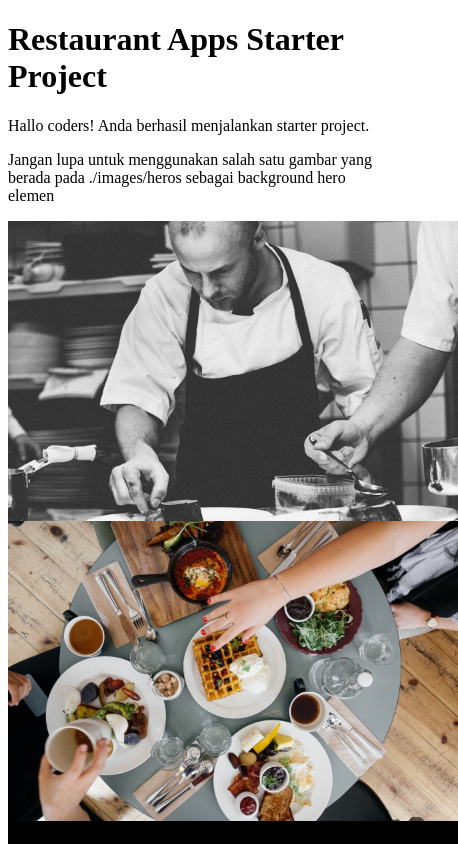
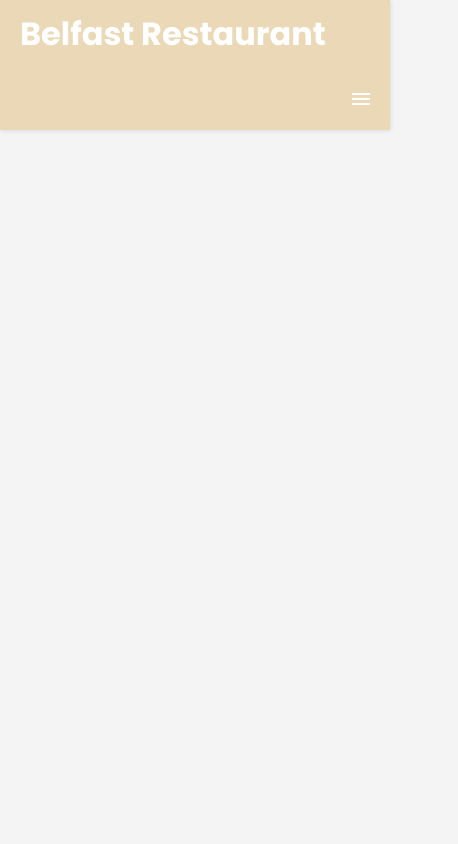
Before and after one commit to HendP/SubmissionKatalogRestoran, a website built with webpack: page src/templates/index.html in a window 390 px wide. Shown: the top 844 px of the page, 458 px wide, since content can reach past the window. Built offline with nearby package versions, Linux system fonts and the light colour scheme; files whose address does not match are found by name.

Commit message:
add header navigation

```diff
--- a/src/scripts/index.js
+++ b/src/scripts/index.js
@@ -1,4 +1,5 @@
 import 'regenerator-runtime'; /* for async await transpile */
 import '../styles/main.css';
+import '../styles/responsive.css';
 
 console.log('Hello Coders! :)');
--- a/src/styles/main.css
+++ b/src/styles/main.css
@@ -1,3 +1,126 @@
-img {
-    display: block;
+* {
+  font-family: "Poppins", sans-serif;
+  padding: 0;
+  margin: 0;
+  box-sizing: border-box;
 }
+
+body,
+html {
+  background-color: #f4f4f4;
+  margin: 0;
+  padding: 0;
+  width: 100%;
+  height: 100%;
+}
+
+/* header */
+
+header {
+  background-color: #ebd8b7;
+  width: 100%;
+  position: fixed;
+  box-shadow: 1px 1px 4px 0 rgba(0, 0, 0, 0.1);
+  z-index: 2;
+}
+
+header ul {
+  margin: 0;
+  padding: 0;
+  list-style: none;
+  overflow: hidden;
+}
+
+header li a {
+  color: white;
+  display: block;
+  padding: 10px 20px;
+  text-decoration: none;
+}
+
+header li a:hover {
+  background-color: #fad9a0;
+  font-weight: bold;
+}
+
+header .title {
+  display: block;
+  padding: 10px 20px;
+  color: white;
+  float: left;
+  text-decoration: none;
+}
+
+/* navigation */
+
+header .navigation {
+  clear: both;
+  max-height: 0;
+  transition: max-height 0.2s ease-out;
+}
+
+/* navigation icon hamburger */
+
+header .hamburger-icon {
+  float: right;
+  position: relative;
+  padding: 30px 20px;
+  cursor: pointer;
+  display: inline-block;
+  user-select: none;
+}
+
+header .hamburger-icon .navicon {
+  width: 18px;
+  display: block;
+  background: white;
+  height: 2px;
+  position: relative;
+  transition: background 0.2s ease-out;
+}
+
+header .hamburger-icon .navicon:before,
+header .hamburger-icon .navicon:after {
+  width: 100%;
+  height: 100%;
+  display: block;
+  position: absolute;
+  background: white;
+  content: "";
+  transition: all 0.2s ease-out;
+}
+
+header .hamburger-icon .navicon:before {
+  top: 5px;
+}
+
+header .hamburger-icon .navicon:after {
+  top: -5px;
+}
+
+/* navigation btn transform */
+
+header .hamburger-btn {
+  display: none;
+}
+
+header .hamburger-btn:checked ~ .navigation {
+  max-height: 240px;
+}
+
+header .hamburger-btn:checked ~ .hamburger-icon .navicon {
+  background: transparent;
+}
+
+header .hamburger-btn:checked ~ .hamburger-icon .navicon:before {
+  transform: rotate(-45deg);
+}
+
+header .hamburger-btn:checked ~ .hamburger-icon .navicon:after {
+  transform: rotate(45deg);
+}
+
+header .hamburger-btn:checked ~ .hamburger-icon:not(.steps) .navicon:before,
+header .hamburger-btn:checked ~ .hamburger-icon:not(.steps) .navicon:after {
+  top: 0;
+}
--- /dev/null
+++ b/src/styles/responsive.css
@@ -0,0 +1,18 @@
+/* 48em = 768px */
+
+@media (min-width: 48em) {
+  header li {
+    float: left;
+  }
+  header li a {
+    padding: 20px 30px;
+  }
+  header .navigation {
+    clear: none;
+    float: right;
+    max-height: none;
+  }
+  header .hamburger-icon {
+    display: none;
+  }
+}
--- a/src/templates/index.html
+++ b/src/templates/index.html
@@ -1,16 +1,28 @@
 <!DOCTYPE html>
 <html lang="en">
-<head>
-    <meta charset="UTF-8">
-    <title>Restaurant Apps Starter Project</title>
-</head>
-<body>
-<h1>Restaurant Apps Starter Project</h1>
-<p>Hallo coders! Anda berhasil menjalankan starter project.</p>
-<p>Jangan lupa untuk menggunakan salah satu gambar yang berada pada ./images/heros sebagai background hero elemen</p>
-<img src="./images/heros/hero-image_1.jpg" width="450" alt="">
-<img src="./images/heros/hero-image_2.jpg" width="450" alt="">
-<img src="./images/heros/hero-image_3.jpg" width="450" alt="">
-<img src="./images/heros/hero-image_4.jpg" width="450" alt="">
-</body>
+  <head>
+    <meta charset="UTF-8" />
+    <meta http-equiv="X-UA-Compatible" content="IE=edge" />
+    <meta name="viewport" content="width=device-width, initial-scale=1.0" />
+    <title>Belfast Restaurant</title>
+    <link rel="preconnect" href="https://fonts.gstatic.com" />
+    <link
+      href="https://fonts.googleapis.com/css2?family=Poppins:wght@100;200;300;400;500;600;700;800;900&display=swap"
+      rel="stylesheet"
+    />
+  </head>
+  <body>
+    <header>
+      <h1 class="title">Belfast Restaurant</h1>
+      <input class="hamburger-btn" type="checkbox" id="hamburger-btn" />
+      <label class="hamburger-icon" for="hamburger-btn"
+        ><span class="navicon"></span
+      ></label>
+      <ul class="navigation">
+        <li><a href="http://localhost:8080/">Home</a></li>
+        <li><a href="#">Favorite</a></li>
+        <li><a href="https://github.com/HendP" target="_blank">About Us</a></li>
+      </ul>
+    </header>
+  </body>
 </html>
```
Also changed, not shown: 1 other file.
